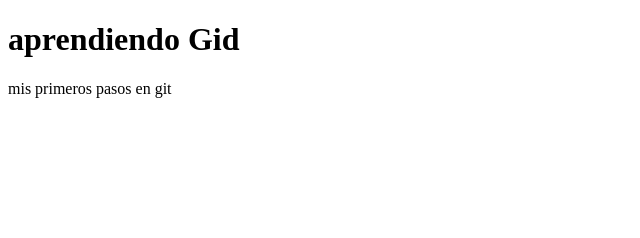
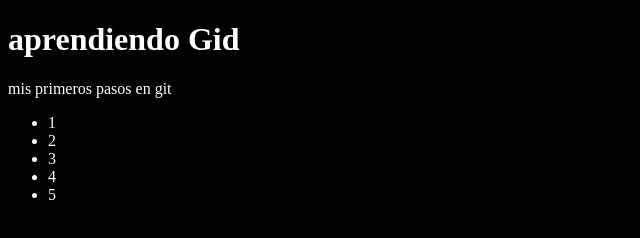
Before and after one commit to devSalas/youtube-git, a plain HTML site: page index.html in a window 1280 px wide. Shown: the whole page, without its empty margins (0-640 px from the left). Drawn offline with Linux system fonts and the light colour scheme.

Commit message:
agregando css a el index.html

```diff
--- a/index.html
+++ b/index.html
@@ -5,9 +5,17 @@
   <meta http-equiv="X-UA-Compatible" content="IE=edge">
   <meta name="viewport" content="width=device-width, initial-scale=1.0">
   <title>Aprendiendo Git</title>
+  <link rel="stylesheet" href="style.css">
 </head>
 <body>
   <h1>aprendiendo Gid</h1>
   <p>mis primeros pasos en git</p>
+  <ul>
+    <li>1</li>
+    <li>2</li>
+    <li>3</li>
+    <li>4</li>
+    <li>5</li>
+  </ul>
 </body>
 </html>
```
